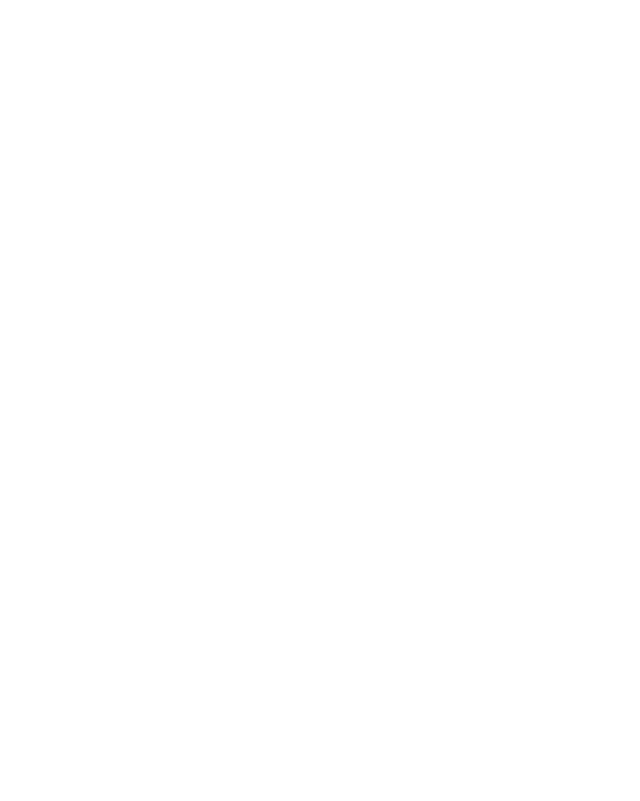
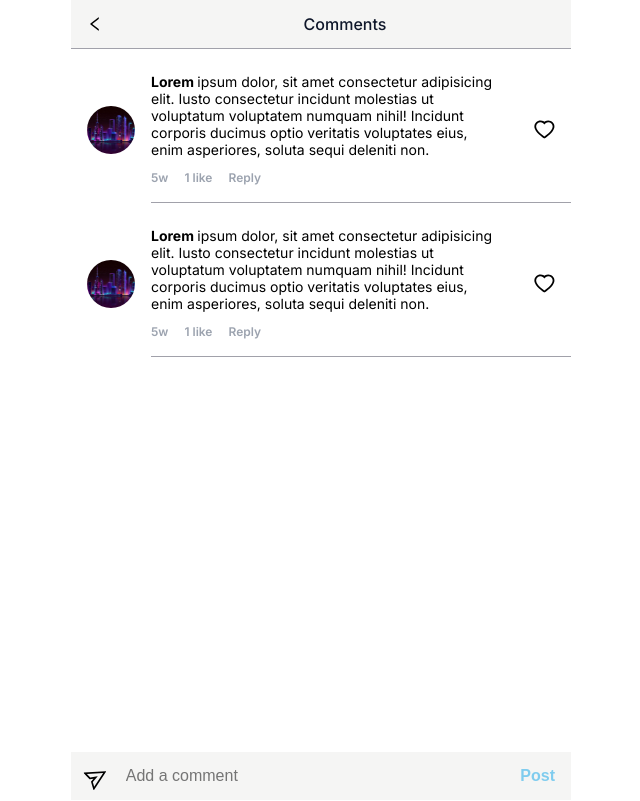
Before and after one commit to brindashree/insta-mini, a React (Create React App) app: page /comments in a window 1280 px wide. Before the commit this address had no page. Shown: the whole page, without its empty margins (319-959 px from the left). Built offline with nearby package versions, Linux system fonts and the light colour scheme.

Commit message:
feat(comments): added comment page ui

```diff
--- a/src/App.js
+++ b/src/App.js
@@ -1,4 +1,5 @@
 import { BrowserRouter, Routes, Route } from "react-router-dom";
+import Comments from "./containers/Comments";
 import Home from "./containers/Home";
 import Profile from "./containers/Profile";
 
@@ -8,6 +9,7 @@
 			<Routes>
 				<Route path="/" element={<Home />} />
 				<Route path="/profile" element={<Profile />} />
+				<Route path="/comments" element={<Comments />} />
 			</Routes>
 		</BrowserRouter>
 	);
--- a/src/components/BottomNav.js
+++ b/src/components/BottomNav.js
@@ -51,7 +51,7 @@
 			<IconContainer>
 				<HeartOutlined />
 			</IconContainer>
-			<IconContainer>
+			<IconContainer onClick={() => navigate("/profile")}>
 				<img src={profile} alt="profile-img" />
 			</IconContainer>
 		</FlexContainer>
--- /dev/null
+++ b/src/containers/Comments.js
@@ -0,0 +1,180 @@
+import React from "react";
+import styled from "styled-components";
+import colors from "../themes/colors";
+import { HeartOutlined, SendOutlined, LeftOutlined } from "@ant-design/icons";
+import profile from "../images/profile.jpg";
+import { useNavigate } from "react-router-dom";
+
+const MainContainer = styled.div`
+	position: relative;
+	min-height: 100vh;
+`;
+const Header = styled.p`
+	color: ${colors.primaryBlack};
+	font-weight: 500;
+	font-size: 1rem;
+	flex: 1;
+	margin: 0;
+	padding: 0.5rem;
+	text-align: center;
+	background-color: ${colors.lightGray};
+`;
+
+const CommentCard = styled.div`
+	display: flex;
+	align-items: center;
+	margin: 0.5rem 0;
+`;
+const ProfileImageContainer = styled.div`
+	display: flex;
+	align-items: center;
+	justify-content: center;
+	min-width: 3rem;
+	height: 3rem;
+	margin: 1rem;
+	img {
+		width: 100%;
+		height: 100%;
+		object-fit: cover;
+		border-radius: 50%;
+	}
+`;
+const CommentDetails = styled.div`
+	display: flex;
+	justify-content: space-between;
+	gap: 1rem;
+	align-items: center;
+	padding: 1rem 0;
+	border-bottom: 1px solid ${colors.dividerGray};
+`;
+
+const StyledText = styled.p`
+	color: ${(props) => props.color};
+	font-size: ${(props) => props.fontSize};
+	font-weight: ${(props) => props.fontWeight};
+	margin: ${(props) => (props?.margin ? props.margin : "0")};
+	width: ${(props) => props?.width};
+	text-align: ${(props) => props?.textAlign};
+`;
+const StyledSpan = styled.span`
+	font-size: 0.75rem;
+	color: ${colors.textGray};
+	font-weight: 600;
+	margin-right: 1rem;
+`;
+const StyledLikeIcon = styled(HeartOutlined)`
+	cursor: pointer;
+	font-size: 1.3rem;
+	margin: 1rem;
+`;
+const PostSection = styled.div`
+	display: flex;
+	position: absolute;
+	align-items: center;
+	bottom: 0;
+	width: 100%;
+	background-color: ${colors.lightGray};
+	height: 3rem;
+`;
+const StyledSendIcon = styled(SendOutlined)`
+	font-size: 1.3rem;
+	padding: 0 1rem;
+	rotate: -30deg;
+`;
+const CustomInput = styled.input`
+	font-size: 1rem;
+	flex: 1;
+	border: none;
+	outline: none;
+	color: ${colors.primaryBlack};
+	background-color: transparent;
+	&:focus,
+	:focus-visible {
+		outline: none;
+	}
+`;
+const CustomBtn = styled.button`
+	cursor: pointer;
+	color: ${colors.ctaBlue};
+	font-size: 1rem;
+	font-weight: 600;
+	padding: 1rem;
+	border: none;
+	background-color: transparent;
+	&:disabled {
+		opacity: 50%;
+	}
+`;
+const HeaderSection = styled.div`
+	display: flex;
+	align-items: center;
+	background-color: ${colors.lightGray};
+	border-bottom: 1px solid ${colors.dividerGray};
+	.anticon {
+		cursor: pointer;
+		font-size: 1rem;
+		padding: 1rem;
+	}
+`;
+function Comments() {
+	const navigate = useNavigate();
+	return (
+		<MainContainer>
+			<HeaderSection>
+				<LeftOutlined onClick={() => navigate("/")} />
+				<Header>Comments</Header>
+			</HeaderSection>
+			<CommentCard>
+				<ProfileImageContainer>
+					<img src={profile} alt="profile-img" />
+				</ProfileImageContainer>
+				<CommentDetails>
+					<div>
+						<StyledText fontSize="0.875rem" margin="0 0 0.5rem 0">
+							<strong>Lorem </strong>ipsum dolor, sit amet consectetur
+							adipisicing elit. Iusto consectetur incidunt molestias ut
+							voluptatum voluptatem numquam nihil! Incidunt corporis ducimus
+							optio veritatis voluptates eius, enim asperiores, soluta sequi
+							deleniti non.
+						</StyledText>
+						<StyledSpan>5w</StyledSpan>
+						<StyledSpan>1 like</StyledSpan>
+						<StyledSpan>Reply</StyledSpan>
+					</div>
+					<div>
+						<StyledLikeIcon />
+					</div>
+				</CommentDetails>
+			</CommentCard>
+			<CommentCard>
+				<ProfileImageContainer>
+					<img src={profile} alt="profile-img" />
+				</ProfileImageContainer>
+				<CommentDetails>
+					<div>
+						<StyledText fontSize="0.875rem" margin="0 0 0.5rem 0">
+							<strong>Lorem </strong>ipsum dolor, sit amet consectetur
+							adipisicing elit. Iusto consectetur incidunt molestias ut
+							voluptatum voluptatem numquam nihil! Incidunt corporis ducimus
+							optio veritatis voluptates eius, enim asperiores, soluta sequi
+							deleniti non.
+						</StyledText>
+						<StyledSpan>5w</StyledSpan>
+						<StyledSpan>1 like</StyledSpan>
+						<StyledSpan>Reply</StyledSpan>
+					</div>
+					<div>
+						<StyledLikeIcon />
+					</div>
+				</CommentDetails>
+			</CommentCard>
+			<PostSection>
+				<StyledSendIcon />
+				<CustomInput type="text" placeholder="Add a comment" autoFocus={true} />
+				<CustomBtn disabled={true}>Post</CustomBtn>
+			</PostSection>
+		</MainContainer>
+	);
+}
+
+export default Comments;
--- a/src/containers/Home.js
+++ b/src/containers/Home.js
@@ -9,6 +9,7 @@
 	SaveOutlined,
 } from "@ant-design/icons";
 import colors from "../themes/colors";
+import { useNavigate } from "react-router-dom";
 
 const Container = styled.div`
 	min-height: 100vh;
@@ -61,6 +62,7 @@
 	}
 `;
 function Home() {
+	const navigate = useNavigate();
 	return (
 		<Container>
 			<PostHeader>
@@ -82,7 +84,7 @@
 			<UserActions>
 				<div>
 					<HeartOutlined />
-					<MessageOutlined />
+					<MessageOutlined onClick={() => navigate("/comments")} />
 					<SendOutlined />
 				</div>
 				<div>
```
